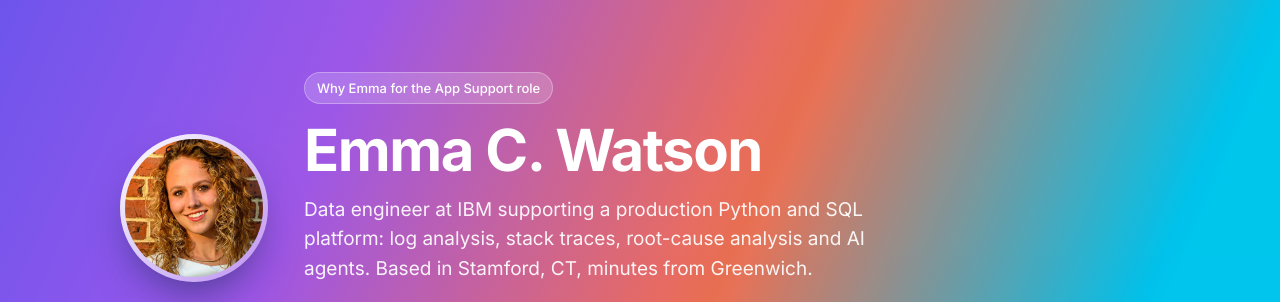
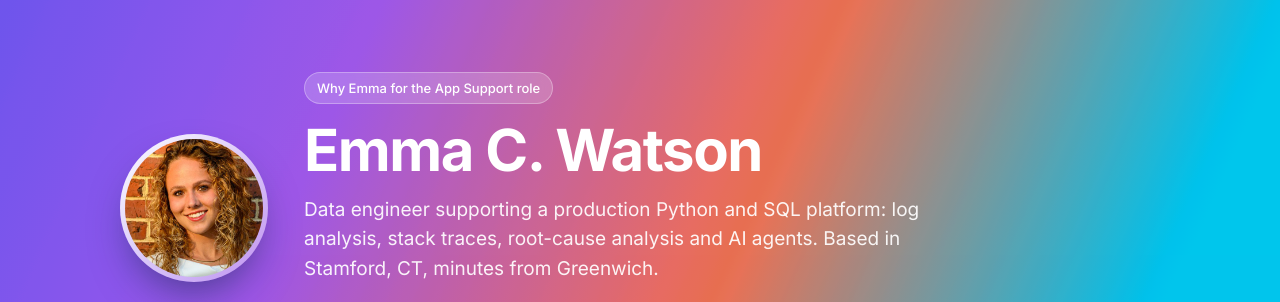
Before and after one commit to xemcat/emmawatson-site, a plain HTML site: page infotech/index.html in a window 1280 px wide. Shown: the top 302 px of the page. Drawn offline with Linux system fonts and the light colour scheme.

Commit message:
infotech: drop IBM from intro and preview card
Co-Authored-By: Claude Opus 5.5 <noreply@anthropic.com>
Claude-Session: https://claude.ai/code/session_01WsbBtKVWJeEVon8USEEd9X

```diff
--- a/infotech/index.html
+++ b/infotech/index.html
@@ -4,13 +4,13 @@
 <meta charset="utf-8">
 <meta name="viewport" content="width=device-width, initial-scale=1">
 <meta name="robots" content="noindex,nofollow">
-<meta name="description" content="Data engineer at IBM supporting a production Python and SQL platform: log analysis, stack traces, root-cause analysis and AI agents.">
+<meta name="description" content="Data engineer supporting a production Python and SQL platform: log analysis, stack traces, root-cause analysis and AI agents.">
 <meta property="og:type" content="website">
 <meta property="og:site_name" content="Emma C. Watson">
 <meta property="og:title" content="Emma C. Watson | Why Me (Application Support)">
-<meta property="og:description" content="Data engineer at IBM supporting a production Python and SQL platform: log analysis, stack traces, root-cause analysis and AI agents.">
+<meta property="og:description" content="Data engineer supporting a production Python and SQL platform: log analysis, stack traces, root-cause analysis and AI agents.">
 <meta property="og:url" content="https://emmawatson.site/infotech/">
-<meta property="og:image" content="https://emmawatson.site/og/infotech.png">
+<meta property="og:image" content="https://emmawatson.site/og/infotech-v2.png">
 <meta property="og:image:width" content="1200">
 <meta property="og:image:height" content="630">
 <meta name="twitter:card" content="summary_large_image">
@@ -103,7 +103,7 @@ h2{font-size:21px}.sub{font-size:14px;margin-bottom:16px}
   <div class="hdt">
   <span class="pill" id="pill">Why Emma for the App Support role</span>
   <h1>Emma C. Watson</h1>
-  <p class="lead" id="lead">Data engineer at IBM supporting a production Python and SQL platform: log analysis, stack traces, root-cause analysis and AI agents. Based in Stamford, CT, minutes from Greenwich.</p>
+  <p class="lead" id="lead">Data engineer supporting a production Python and SQL platform: log analysis, stack traces, root-cause analysis and AI agents. Based in Stamford, CT, minutes from Greenwich.</p>
   <div class="chips"><a class="chip cta-chip" href="#rv"><svg viewBox="0 0 24 24" width="14" height="14" fill="none" stroke="currentColor" stroke-width="2" aria-hidden="true"><path d="M14 3H6a2 2 0 00-2 2v14a2 2 0 002 2h12a2 2 0 002-2V9z"/><path d="M14 3v6h6M8 13h8M8 17h5"/></svg> View resume (PDF)</a><span class="chip"><svg viewBox="0 0 24 24" width="14" height="14" fill="none" stroke="currentColor" stroke-width="2" aria-hidden="true"><path d="M12 21s-7-6.2-7-11.5a7 7 0 0114 0C19 14.8 12 21 12 21z"/><circle cx="12" cy="9.5" r="2.5"/></svg> Stamford, CT</span><a class="chip" href="mailto:watsonemmac@myyahoo.com"><svg viewBox="0 0 24 24" width="14" height="14" fill="none" stroke="currentColor" stroke-width="2" aria-hidden="true"><rect x="3" y="5" width="18" height="14" rx="2"/><path d="M3 7l9 6 9-6"/></svg> Email</a><a class="chip" href="https://www.linkedin.com/in/emma-catherine-watson/"><svg viewBox="0 0 24 24" width="14" height="14" fill="currentColor" aria-hidden="true"><path d="M4.98 3.5a2.5 2.5 0 110 5 2.5 2.5 0 010-5zM3 9.5h4V21H3zM9.5 9.5h3.8v1.6h.1c.5-1 1.8-2 3.8-2 4 0 4.8 2.6 4.8 6V21h-4v-5.1c0-1.2 0-2.8-1.7-2.8s-2 1.3-2 2.7V21h-4z"/></svg> LinkedIn</a></div>
   </div>
 </div></div>
```
Also changed, not shown: og/infotech-v2.png (added), og/infotech.png (deleted).
